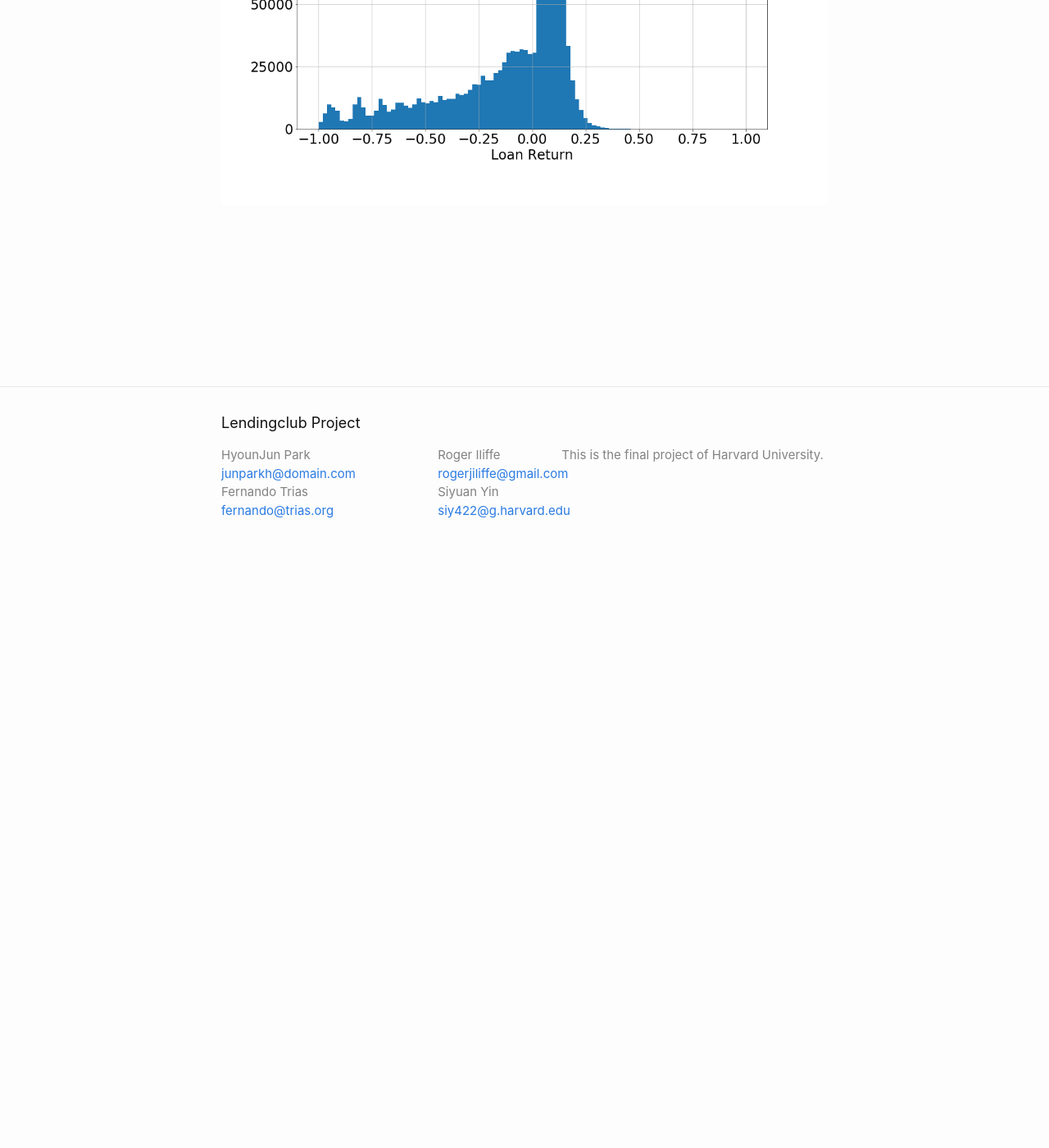
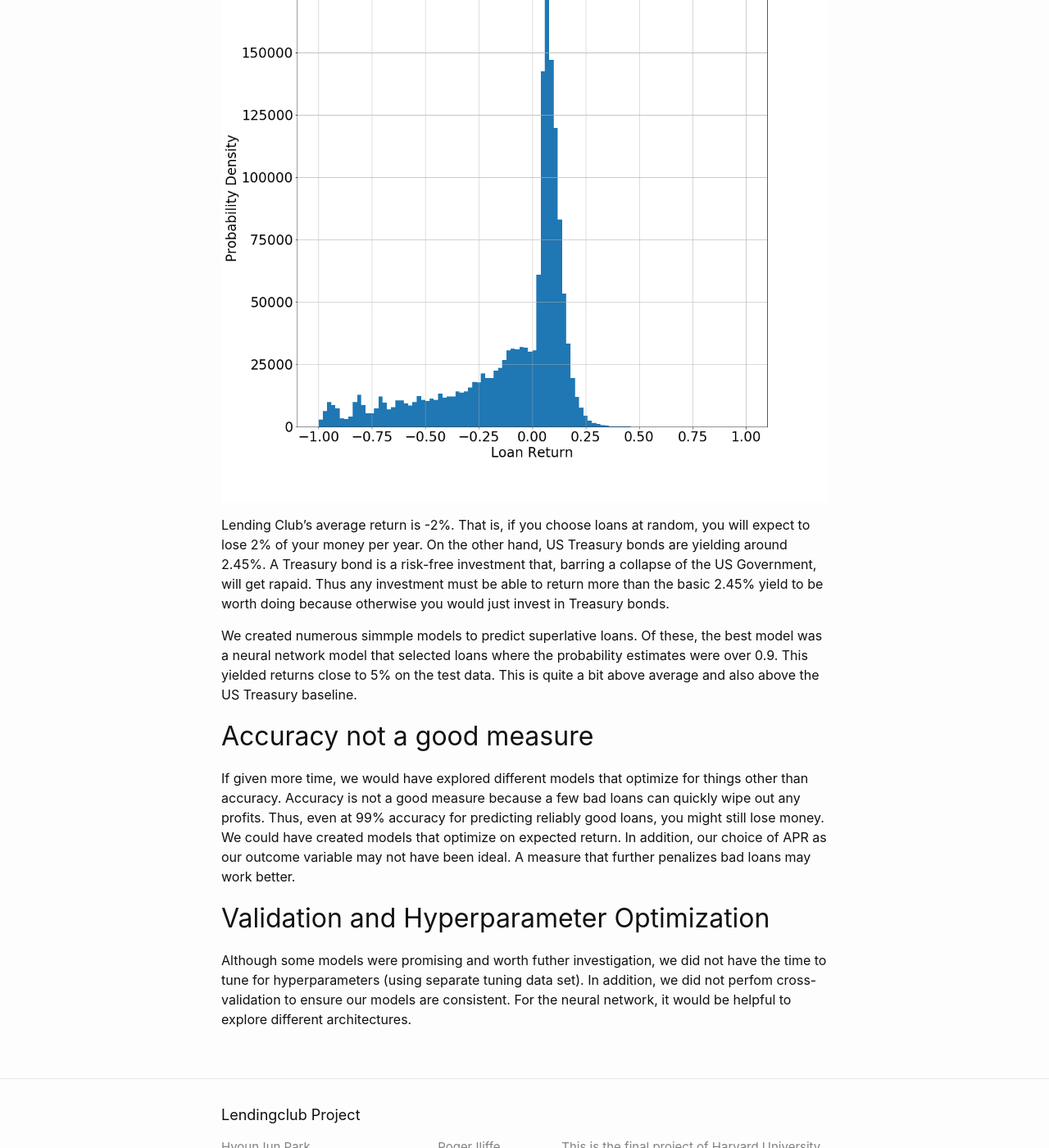
Before and after one commit to junparkh/LendingClub, a Jekyll site: the page built from menu4.md, in a window 1280 px wide and 1400 px high, scrolled down 706 px. Shown: the whole window at 82% size. Built offline with Jekyll 4.4.1, drawn with Linux system fonts in a browser that asks for light colours; some of the changed text lies outside the part shown.

Commit message:
Add summary text

```diff
--- a/menu4.md
+++ b/menu4.md
@@ -4,4 +4,26 @@
 permalink: /menu4/
 ---
 
+# Final Solution
+
+The best model was a simple neural network model. We selected loans where the probability estimates of the network were over 0.9. This yielded returns close to 5% on the test data. If we had more time, there are numerous ways to improve upon this model which are explained in other sections.
+
+# Important Discoveries and Future Exploration
+
+## Debt Returns Not Symetrical
+
+Debt returns are not symetrical because profits are limited, but losses are not. Thus, a few bad loans can quickly overcome any good loans. In the histogram of returns, a fat tail in negative returns is prominent.
+
 ![image](/image/loan.png)
+
+Lending Club's average return is -2%. That is, if you choose loans at random, you will expect to lose 2% of your money per year. On the other hand, US Treasury bonds are yielding around 2.45%. A Treasury bond is a risk-free investment that, barring a collapse of the US Government, will get rapaid. Thus any investment must be able to return more than the basic 2.45% yield to be worth doing because otherwise you would just invest in Treasury bonds.
+
+We created numerous simmple models to predict superlative loans. Of these, the best model was a neural network model that selected loans where the probability estimates were over 0.9. This yielded returns close to 5% on the test data. This is quite a bit above average and also above the US Treasury baseline.
+
+## Accuracy not a good measure
+
+If given more time, we would have explored different models that optimize for things other than accuracy. Accuracy is not a good measure because a few bad loans can quickly wipe out any profits. Thus, even at 99% accuracy for predicting reliably good loans, you might still lose money. We could have created models that optimize on expected return. In addition, our choice of APR as our outcome variable may not have been ideal. A measure that further penalizes bad loans may work better.
+
+## Validation and Hyperparameter Optimization
+
+Although some models were promising and worth futher investigation, we did not have the time to tune for hyperparameters (using separate tuning data set). In addition, we did not perfom cross-validation to ensure our models are consistent. For the neural network, it would be helpful to explore different architectures.
```
Also changed, not shown: menu3.md (+6 -0 lines).
